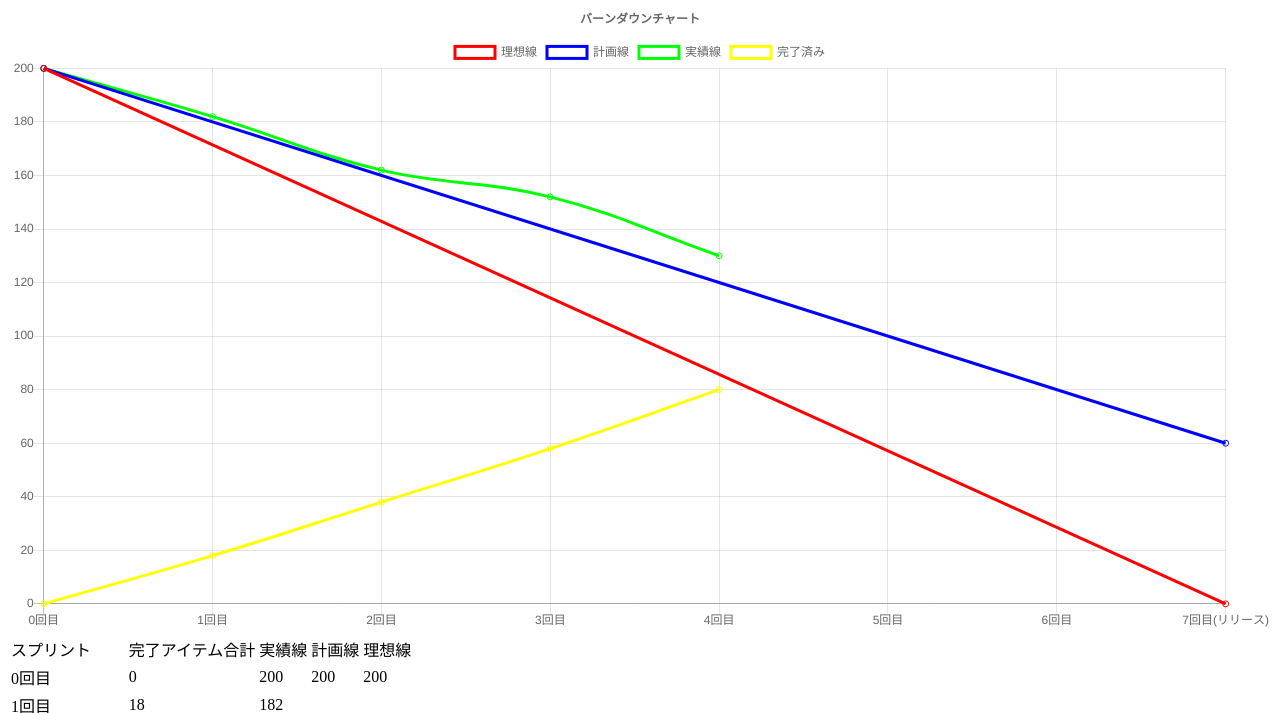
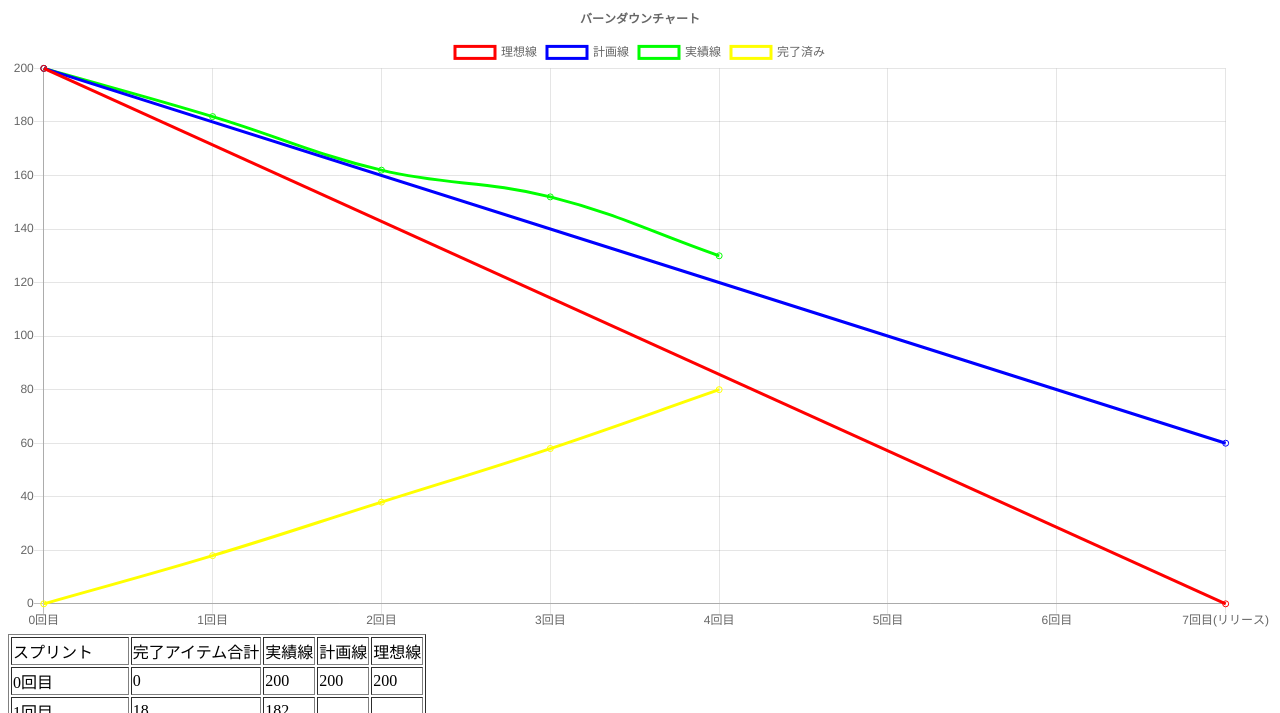
Before and after one commit to k8shiro/GithubBurnDownChart, a plain HTML site: page index.html in a window 1280 px wide. Shown: the part 87-800 px from the top of the page. Drawn offline with nearby package versions, Linux system fonts and the light colour scheme.

Commit message:
Add table

```diff
--- a/index.html
+++ b/index.html
@@ -9,7 +9,7 @@
 <body>
     <h1>バーンダウン・バーンアップチャート</h1>
     <canvas id="burnDownChart"></canvas>
-    <table id="csvTable"></table>
+    <table id="csvTable" border="1"></table>
     <script src="https://cdnjs.cloudflare.com/ajax/libs/Chart.js/2.7.2/Chart.bundle.js"></script>
     <script type="text/javascript" src="src/burndownchart.js"></script>
 </body>
```
